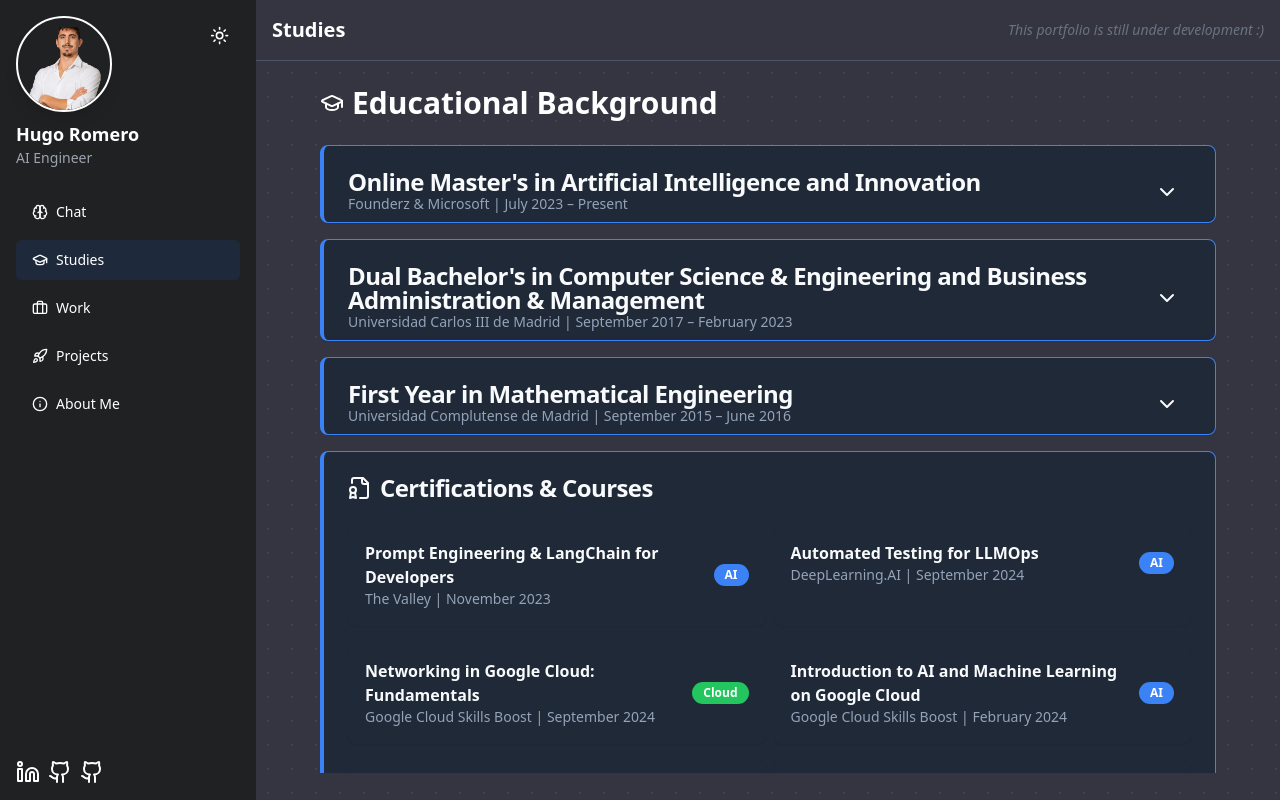
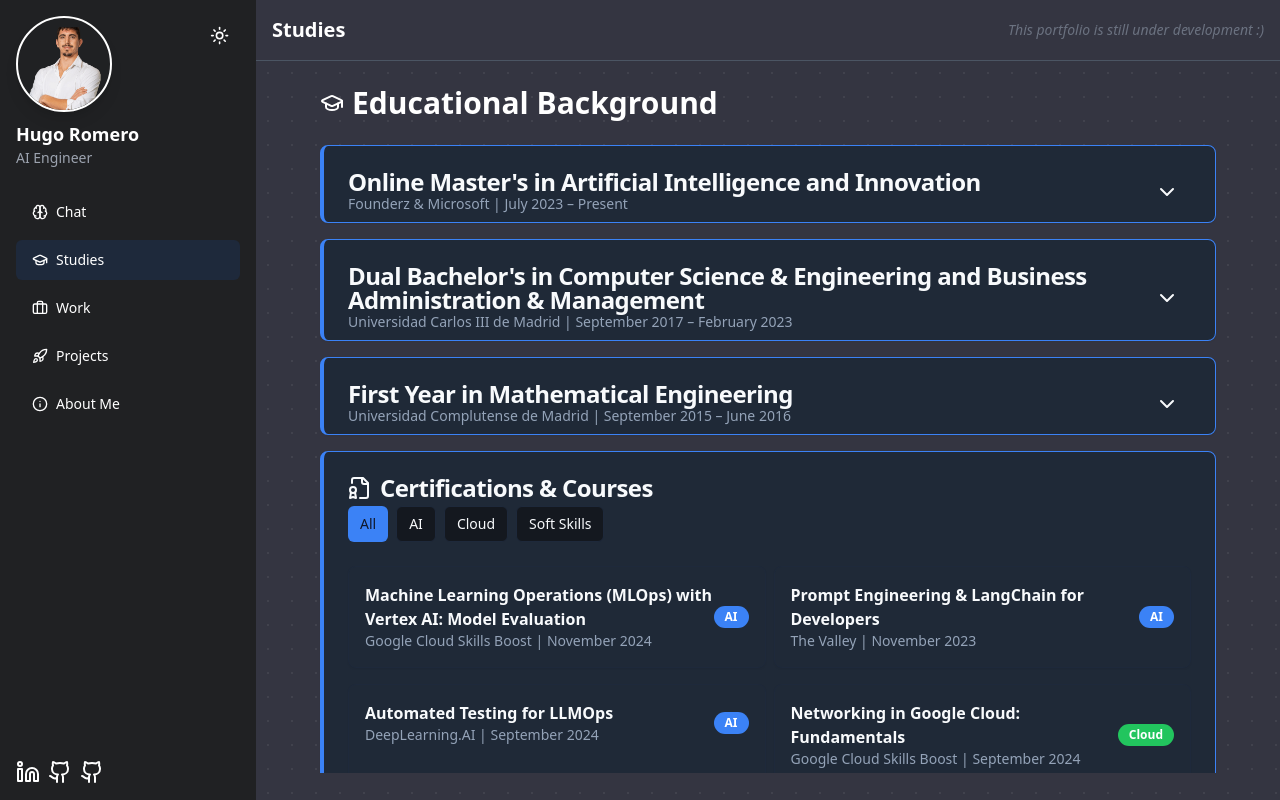
Before and after one commit to hugoromerorico/hugoromerorico.github.io, a Next.js app: page / in a window 1280 px wide. Both pictures are taken after a click on the button "Studies". Built offline with nearby package versions, Linux system fonts and the light colour scheme.

Commit message:
Add filter of badges

```diff
--- a/components/StudiesSection.tsx
+++ b/components/StudiesSection.tsx
@@ -24,11 +24,11 @@ const educationData = [
       "Computer Networks", "Advanced Computational Theory", "Operating Systems Design", "Machine Learning"
     ],
     scholarships: [
-      "Excellence Scholarship from Comunidad de Madrid (2019–2020)",
-      "Excellence Scholarship from Comunidad de Madrid (2020–2021)",
-      "Excellence Scholarship from Comunidad de Madrid (2021–2022)",
+      "Excellence Scholarship from Comunidad de Madrid (2019/2020)",
+      "Excellence Scholarship from Comunidad de Madrid (2020/2021)",
+      "Excellence Scholarship from Comunidad de Madrid (2021/2022)",
     ],
-    activities: ["Class Representative (2019/2020)"],
+    activities: ["Course Representative (2019/2020)"],
     achievements: [
       "Madrid University Beach Volleyball Champion (2021/2022)",
       "Madrid University Volleyball Champion (2022/2023)"
@@ -43,6 +43,7 @@ const educationData = [
 ]
 
 const certifications = [
+  { name: "Machine Learning Operations (MLOps) with Vertex AI: Model Evaluation", institution: "Google Cloud Skills Boost", date: "November 2024", category: "AI" },
   { name: "Prompt Engineering & LangChain for Developers", institution: "The Valley", date: "November 2023", category: "AI" },
   { name: "Automated Testing for LLMOps", institution: "DeepLearning.AI", date: "September 2024", category: "AI" },
   { name: "Networking in Google Cloud: Fundamentals", institution: "Google Cloud Skills Boost", date: "September 2024", category: "Cloud" },
@@ -149,14 +150,15 @@ const EducationCard = ({ education }: { education: Education }) => {
     </Card>
   )
 }
+const categoryColors = {
+  AI: 'bg-blue-500',
+  Cloud: 'bg-green-500',
+  'Soft Skills': 'bg-yellow-500'
+}
 
 const CertificationCard = ({ certification }: { certification: { name: string; institution: string; date: string; category: string } }) => {
   const { theme } = useTheme()
-  const categoryColors = {
-    AI: 'bg-blue-500',
-    Cloud: 'bg-green-500',
-    'Soft Skills': 'bg-yellow-500'
-  }
+
 
   return (
     <Card className={`mb-2 ${theme === 'dark' ? 'bg-gray-800' : 'bg-white'}`}>
@@ -173,8 +175,17 @@ const CertificationCard = ({ certification }: { certification: { name: string; i
   )
 }
 
+type Category = 'AI' | 'Cloud' | 'Soft Skills' | 'All'
+
 export default function StudiesSection() {
   const { theme } = useTheme()
+  const [selectedCategory, setSelectedCategory] = useState<Category>('All')
+
+  const categories: Category[] = ['All', 'AI', 'Cloud', 'Soft Skills']
+
+  const filteredCertifications = certifications.filter(cert =>
+    selectedCategory === 'All' ? true : cert.category === selectedCategory
+  )
 
   return (
     <ScrollArea className="h-[calc(100vh-4rem)] px-4 py-6">
@@ -201,10 +212,26 @@ export default function StudiesSection() {
               <FileBadge className="mr-2" />
               Certifications & Courses
             </CardTitle>
-          </CardHeader>
+            <div className="flex gap-2 mt-2">
+              {categories.map((category) => (
+                <Button
+                  key={category}
+                  variant={selectedCategory === category ? "default" : "outline"}
+                  size="sm"
+                  onClick={() => setSelectedCategory(category)}
+                  className={`${
+                    category !== 'All' && categoryColors[category] ?
+                    `hover:${categoryColors[category]} hover:text-white` : ''
+                  }`}
+                >
+                  {category}
+                </Button>
+              ))}
+            </div>
+                      </CardHeader>
           <CardContent>
             <div className="grid grid-cols-1 md:grid-cols-2 gap-2">
-              {certifications.map((cert, index) => (
+              {filteredCertifications.map((cert, index) => (
                 <CertificationCard key={index} certification={cert} />
               ))}
             </div>
```
